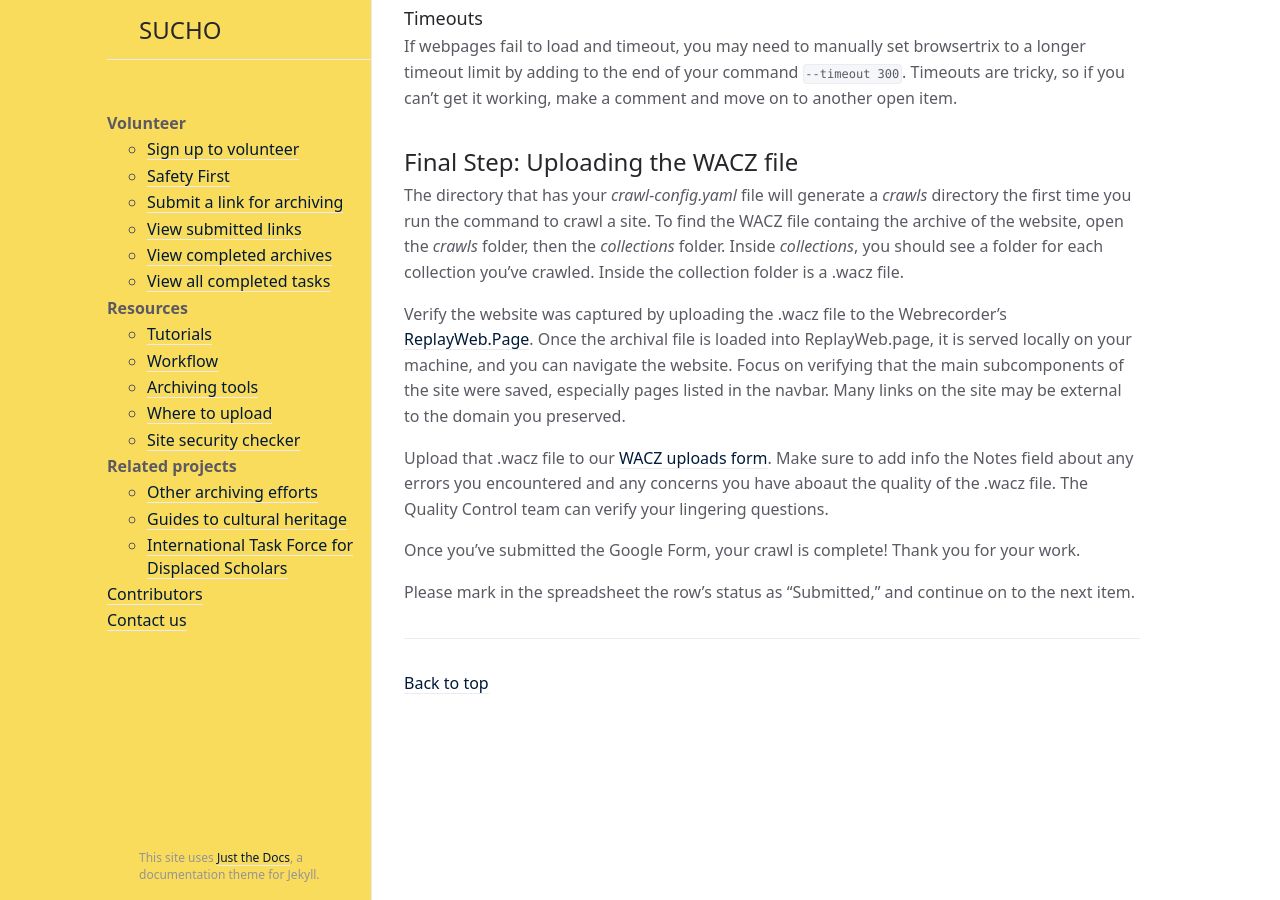
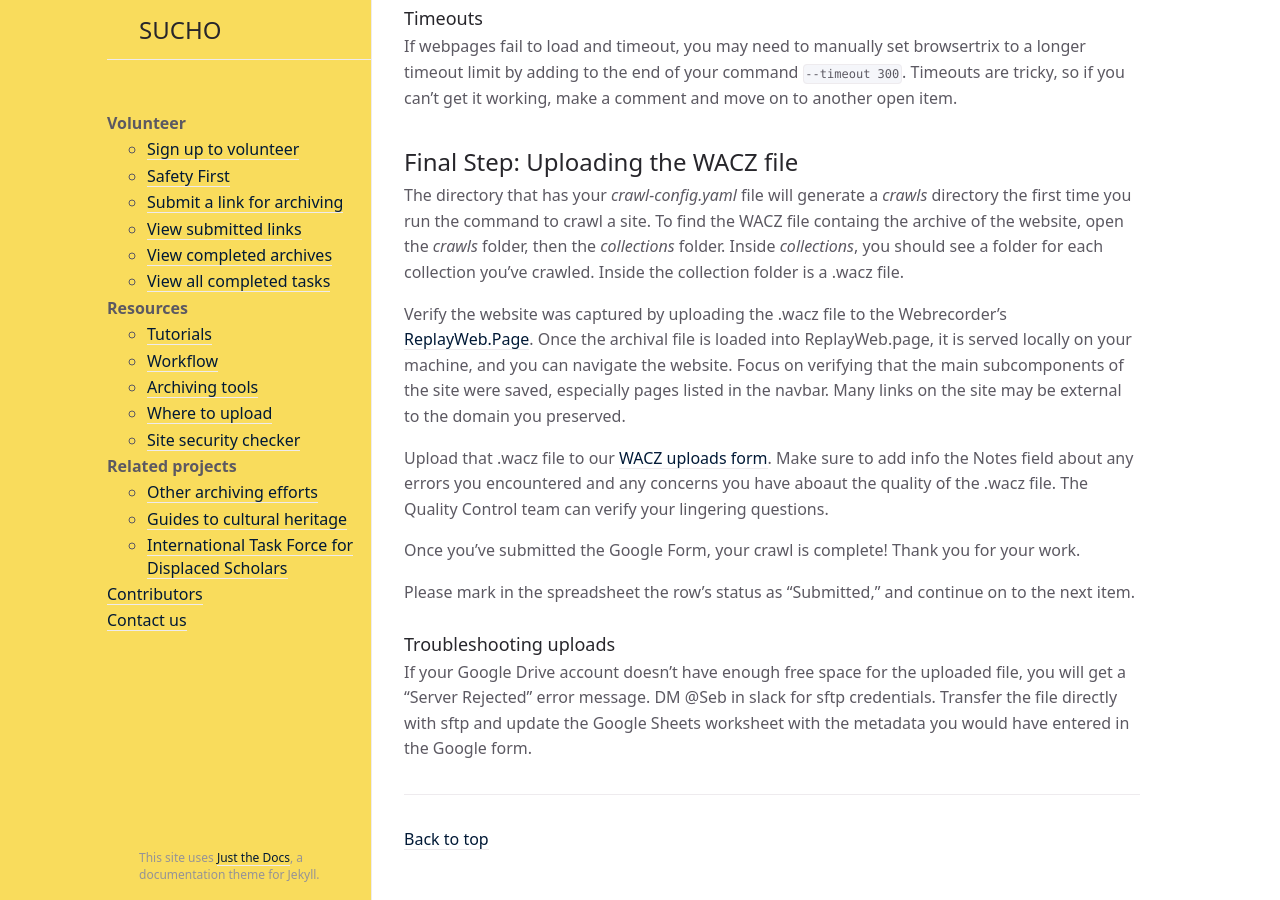
Before and after one commit to sucho-archiving/sucho-archiving.github.io, a Jekyll site: the page built from browsertrix.md, in a window 1280 px wide and 900 px high, scrolled down 4692 px. Built offline with Jekyll 4.4.1, drawn with Linux system fonts in a browser that asks for light colours.

Commit message:
Add troubleshooting for failed Google form uploads

```diff
--- a/browsertrix.md
+++ b/browsertrix.md
@@ -140,3 +140,6 @@ Upload that .wacz file to our [WACZ uploads form](https://forms.gle/N18MxWgoHtPB
 Once you've submitted the Google Form, your crawl is complete! Thank you for your work.
 
 Please mark in the spreadsheet the row's status as "Submitted," and continue on to the next item.
+
+### Troubleshooting uploads
+If your Google Drive account doesn't have enough free space for the uploaded file, you will get a "Server Rejected" error message. DM @Seb in slack for sftp credentials. Transfer the file directly with sftp and update the Google Sheets worksheet with the metadata you would have entered in the Google form.
```
